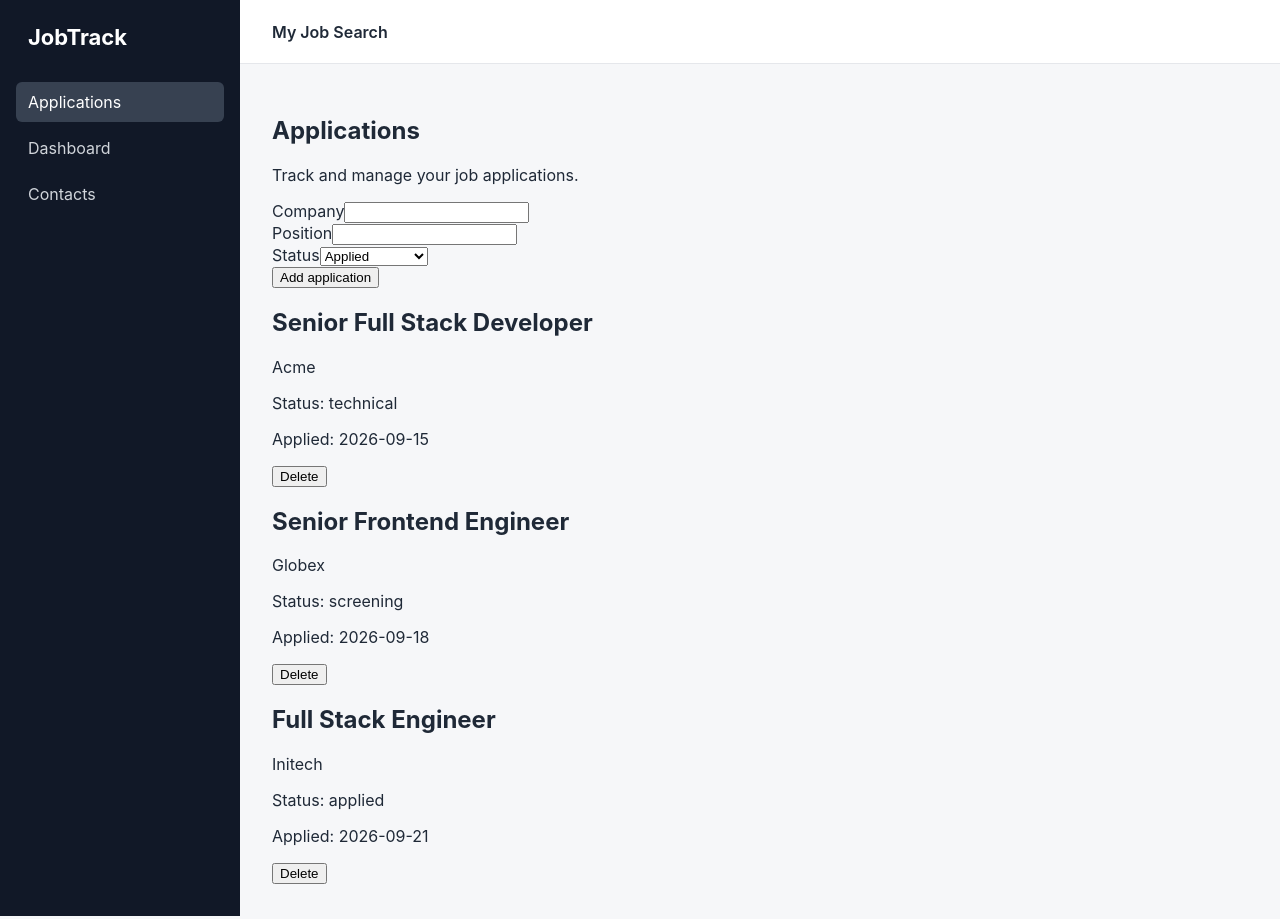
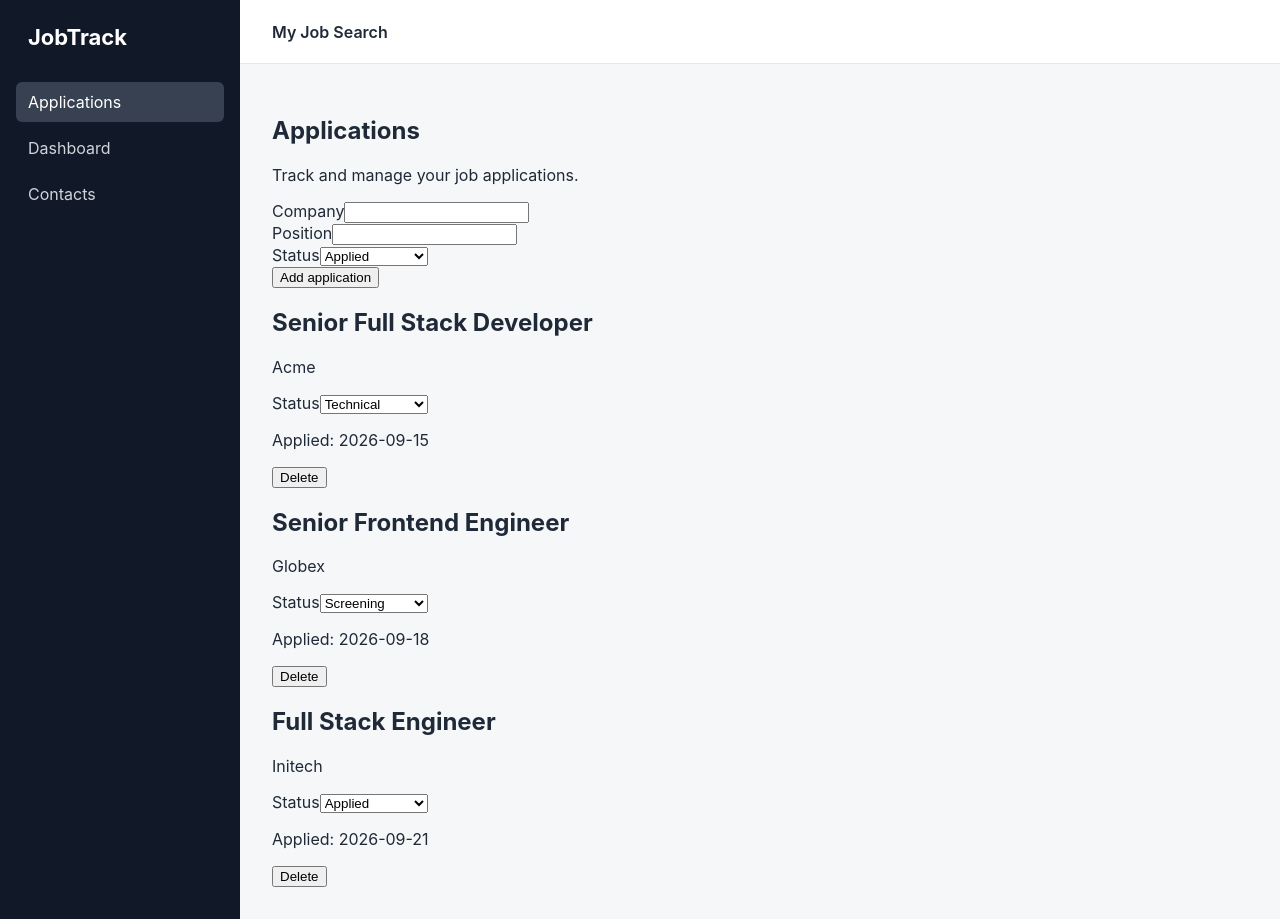
Before and after one commit to Shofixti8877/jobtrack, a React (Vite) app in the folder apps/web/: page /applications in a window 1280 px wide. Built offline with nearby package versions, Linux system fonts and the light colour scheme.

Commit message:
refactor: centralize application statuses

```diff
--- a/apps/web/src/components/applications/AddApplicationForm.tsx
+++ b/apps/web/src/components/applications/AddApplicationForm.tsx
@@ -3,6 +3,7 @@ import type {
   Application,
   ApplicationStatus,
 } from '../../types/application';
+import { APPLICATION_STATUSES } from '../../constants/applicationStatus';
 
 type AddApplicationFormProps = {
   onAdd: (application: Application) => void;
@@ -65,12 +66,14 @@ function AddApplicationForm({ onAdd }: AddApplicationFormProps) {
             setStatus(event.target.value as ApplicationStatus)
           }
         >
-          <option value="applied">Applied</option>
-          <option value="screening">Screening</option>
-          <option value="technical">Technical</option>
-          <option value="final">Final interview</option>
-          <option value="offer">Offer</option>
-          <option value="rejected">Rejected</option>
+          {APPLICATION_STATUSES.map((statusOption) => (
+    <option
+      key={statusOption.value}
+      value={statusOption.value}
+    >
+      {statusOption.label}
+    </option>
+  ))}
         </select>
       </div>
 
--- a/apps/web/src/components/applications/ApplicationCard.tsx
+++ b/apps/web/src/components/applications/ApplicationCard.tsx
@@ -1,19 +1,54 @@
-import type { Application } from '../../types/application';
+import type {
+  Application,
+  ApplicationStatus,
+} from '../../types/application';
+import { APPLICATION_STATUSES } from '../../constants/applicationStatus';
 
 type ApplicationCardProps = {
   application: Application;
   onDelete: (id: string) => void;
+  onStatusChange: (
+    id: string,
+    status: ApplicationStatus,
+  ) => void;
 };
 
 function ApplicationCard({
   application,
   onDelete,
+  onStatusChange,
 }: ApplicationCardProps) {
   return (
     <article>
       <h2>{application.position}</h2>
       <p>{application.company}</p>
-      <p>Status: {application.status}</p>
+
+      <div>
+        <label htmlFor={`status-${application.id}`}>
+          Status
+        </label>
+
+        <select
+  id={`status-${application.id}`}
+  value={application.status}
+  onChange={(event) =>
+    onStatusChange(
+      application.id,
+      event.target.value as ApplicationStatus,
+    )
+  }
+>
+  {APPLICATION_STATUSES.map((statusOption) => (
+    <option
+      key={statusOption.value}
+      value={statusOption.value}
+    >
+      {statusOption.label}
+    </option>
+  ))}
+</select>
+      </div>
+
       <p>Applied: {application.appliedAt}</p>
 
       <button onClick={() => onDelete(application.id)}>
--- /dev/null
+++ b/apps/web/src/constants/applicationStatus.tsx
@@ -0,0 +1,8 @@
+export const APPLICATION_STATUSES = [
+  { value: 'applied', label: 'Applied' },
+  { value: 'screening', label: 'Screening' },
+  { value: 'technical', label: 'Technical' },
+  { value: 'final', label: 'Final interview' },
+  { value: 'offer', label: 'Offer' },
+  { value: 'rejected', label: 'Rejected' },
+] as const;
--- a/apps/web/src/pages/ApplicationsPage.tsx
+++ b/apps/web/src/pages/ApplicationsPage.tsx
@@ -2,7 +2,10 @@ import { useState } from 'react';
 import AddApplicationForm from '../components/applications/AddApplicationForm';
 import ApplicationCard from '../components/applications/ApplicationCard';
 import { applications as initialApplications } from '../data/applications';
-import type { Application } from '../types/application';
+import type {
+  Application,
+  ApplicationStatus,
+} from '../types/application';
 
 function ApplicationsPage() {
   const [applications, setApplications] =
@@ -23,6 +26,19 @@ function ApplicationsPage() {
   );
 }
 
+function handleStatusChange(
+  id: string,
+  status: ApplicationStatus,
+) {
+  setApplications((currentApplications) =>
+    currentApplications.map((application) =>
+      application.id === id
+        ? { ...application, status }
+        : application,
+    ),
+  );
+}
+
   return (
     <section>
       <h1>Applications</h1>
@@ -36,6 +52,7 @@ function ApplicationsPage() {
             key={application.id}
             application={application}
             onDelete={handleDeleteApplication}
+            onStatusChange={handleStatusChange}
           />
         ))}
       </div>
```
Also changed, not shown: apps/web/src/types/application.ts (+3 -6 lines).
